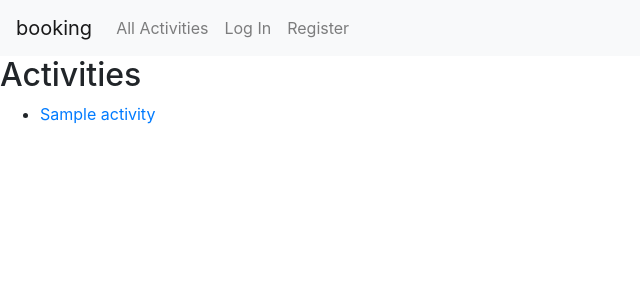
After one commit to marceross/capstone, a Django app: page /activities in a window 1280 px wide. The commit adds this page. Shown: the top 300 px of the page, without its empty margins (0-640 px from the left). Run offline with Django 4.2, Linux system fonts and the light colour scheme; tables that the repository leaves empty hold one stand-in row (values such as "Sample post"); some libraries are stand-ins or nearby versions.

Commit message:
Ok models, finally could makemigrations

```diff
--- a/project5/booking/models.py
+++ b/project5/booking/models.py
@@ -1,4 +1,5 @@
 from django.contrib.auth.models import AbstractUser
+from django.utils import timezone
 from django.db import models
 
 class User(AbstractUser):
@@ -8,7 +9,7 @@ class User(AbstractUser):
         return f"{self.username}"
 
 class UserProfile(models.Model):
-    user_profile = models.ForeignKey(User, on_delete=models.CASCADE, related_name='user_info')
+    user = models.ForeignKey(User, on_delete=models.CASCADE, related_name='profile')
     birthdate = models.DateField()
     photo = models.CharField(max_length=50, null=True)
     phone_number = models.CharField(max_length=50)
@@ -18,16 +19,48 @@ class UserProfile(models.Model):
     auto_reservation = models.BooleanField(null=True)
     followers = models.ManyToManyField(User, blank=True, related_name="followers")
     following_users = models.ManyToManyField(User, blank=True, related_name="following_users")
+    is_instructor = models.BooleanField(default=False)
 
     def __str__(self):
-        return f"{self.user_profile} {self.birthdate}"
+        return f"{self.user} {self.birthdate}"
 
 class Activity(models.Model):
     created_by = models.ForeignKey(User, on_delete=models.CASCADE, related_name='activity_owner')
-    activity_name = models.CharField(max_length=30)
+    name = models.CharField(max_length=30)
     description = models.TextField()
-    activity_image = models.CharField(max_length=200)
-    active = models.BooleanField(null=True)
+    image = models.ImageField()
+    active = models.BooleanField(default=True)
 
     def __str__(self):
         return f"{self.name} {self.description}"
+
+class ActivitySchedule(models.Model):
+    activity = models.ForeignKey(Activity, on_delete=models.CASCADE)
+    instructor = models.ForeignKey(User, on_delete=models.CASCADE, related_name='instructor_activities')
+    date = models.DateTimeField(null=True)
+    capacity = models.IntegerField(null=True)
+    cost = models.IntegerField(null=True)
+    description = models.TextField(null=True)
+    active = models.BooleanField(default=True)
+    reservations = models.ManyToManyField(User, through='ActivityReservation')
+
+    def __str__(self):
+        return f"{self.activity} {self.date}"
+
+class ActivityReservation(models.Model):
+    user = models.ForeignKey(User, on_delete=models.CASCADE)
+    schedule = models.ForeignKey(ActivitySchedule, on_delete=models.CASCADE)
+    timestamp = models.DateTimeField(null=True, default=timezone.now)
+
+    def __str__(self):
+        return f"{self.timestamp} {self.user} {self.timestamp}"
+
+class ActivityAttendance(models.Model):
+    user_attendance = models.ForeignKey(User, on_delete=models.CASCADE, related_name='activity_attendance')
+    activity = models.ForeignKey(Activity, on_delete=models.CASCADE, related_name='activity_attendance')
+    dni = models.CharField(max_length=10)
+    timestamp = models.DateTimeField(null=True, default=timezone.now)
+    attended = models.BooleanField(default=True)
+
+    def __str__(self):
+        return f"{self.user_attendance} {self.activity}"
--- /dev/null
+++ b/project5/booking/templates/booking/all_activities.html
@@ -0,0 +1,14 @@
+{% extends "booking/layout.html" %}
+
+{% block body %}
+    <h2>Activities</h2>
+    <ul>
+        {% for activity in activities %}
+            <li>
+                <a href="{% url 'booking:activity' activity.id %}">
+                {{ activity.name }}
+                </a>
+            </li>
+        {% endfor %}
+    </ul>
+{% endblock %}
--- a/project5/booking/templates/booking/layout.html
+++ b/project5/booking/templates/booking/layout.html
@@ -20,12 +20,14 @@
                     </li>
                 {% endif %}
                 <li class="nav-item">
-                  <a class="nav-link" href="{% url 'booking:allactivitys' %}">All Activitys</a>
+                  <a class="nav-link" href="{% url 'booking:all_activities' %}">All Activities</a>
                 </li>
                 {% if user.is_authenticated %}
+                    {% comment %}
                     <li class="nav-item">
                         <a class="nav-link" href="{% url 'booking:following' %}">Following</a>
                     </li>
+                    {% endcomment %}
                     <li class="nav-item">
                         <a class="nav-link" href="{% url 'booking:logout' %}">Log Out</a>
                     </li>
--- a/project5/booking/urls.py
+++ b/project5/booking/urls.py
@@ -11,7 +11,9 @@ urlpatterns = [
     path("register", views.register, name="register"),
 
 
-    path("activitys", views.all_activitys, name="allactivitys"),
+    path("activities", views.all_activities, name="all_activities"),
+    path("activities/<int:activity_id>", views.activity, name="activity"),
+    path("schedules/<int:schedule_id>", views.schedule, name="schedule"),
 
     path("create_activity", views.create_activity, name="create"),
     path('profile/<str:username>', views.user_profile_view, name='profile'),
--- a/project5/booking/views.py
+++ b/project5/booking/views.py
@@ -1,12 +1,12 @@
 from django.contrib.auth import authenticate, login, logout
 from django.db import IntegrityError
-from django.http import HttpResponseRedirect
+from django.http import Http404, HttpResponseRedirect
 from django.shortcuts import render, get_object_or_404,redirect
 from django.urls import reverse
 
 from django import forms
 
-from .models import User, UserProfile, Activity
+from .models import ActivitySchedule, User, UserProfile, Activity
 from django.contrib.auth.decorators import login_required
 from django.views.decorators.http import require_POST
 
@@ -102,17 +102,46 @@ def all_activitys(request):
         return render(request, 'booking/allactivitys.html', {'activitys': activitys})
 '''
 
-def all_activitys(request):
-    activitys = Activity.objects.all().order_by('-created_date')
-    paginator = Paginator(activitys, 5)
+def all_activities(request):
+    activities = Activity.objects.all()
+    paginator = Paginator(activities, 5)
     if request.GET.get("page") != None:
         try:
-            activitys = paginator.page(request.GET.get("page"))
+            activities = paginator.page(request.GET.get("page"))
         except:
-            activitys = paginator.page(1)
+            activities = paginator.page(1)
     else:
-        activitys = paginator.page(1)
-    return render(request, 'booking/allactivitys.html', {'activitys': activitys})
+        activities = paginator.page(1)
+    return render(request, 'booking/all_activities.html', {'activities': activities})
+
+def activity(request, activity_id):
+    try:
+        activity = Activity.objects.get(pk=activity_id)
+    except activity.DoesNotExist:
+        raise Http404("Activity not found.")
+    return render(request, "booking/activity.html",
+    {
+        "activity": activity
+    })
+
+@login_required
+def schedule(request, schedule_id):
+    message = ""
+    try:
+        schedule = ActivitySchedule.objects.get(pk=schedule_id)
+        if request.method== "POST":
+            if schedule.reservations.count() < schedule.capacity:
+                schedule.reservations.add(request.user)
+            else:
+                message = "Exceded capacity"
+    except schedule.DoesNotExist:
+        raise Http404("schedule not found.")
+    return render(request, "booking/schedule.html",
+    {
+        "schedule": schedule,
+        "reserved": True if schedule.reservations.filter(activityreservation__user=request.user) else False,
+        "message": message
+    })
 
 
 @login_required
--- a/project5/project5/settings.py
+++ b/project5/project5/settings.py
@@ -81,6 +81,8 @@ DATABASES = {
     }
 }
 
+AUTH_USER_MODEL = 'booking.User'
+
 
 # Password validation
 # https://docs.djangoproject.com/en/4.2/ref/settings/#auth-password-validators
```
Also changed, not shown: project5/booking/templates/booking/activity.html (added, +14 -0 lines), project5/booking/migrations/0001_initial.py (added), project5/db.sqlite3, readme.md (added).
